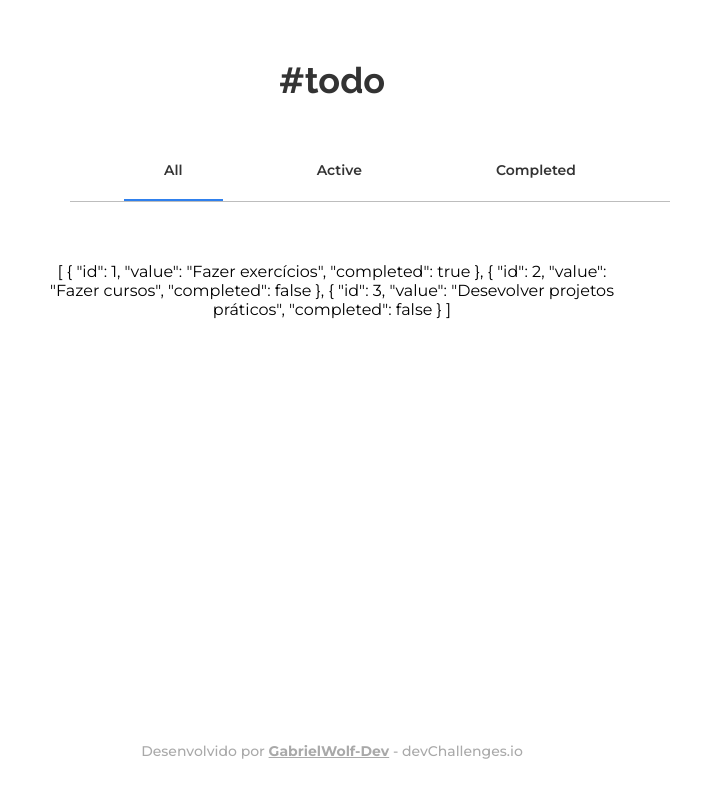
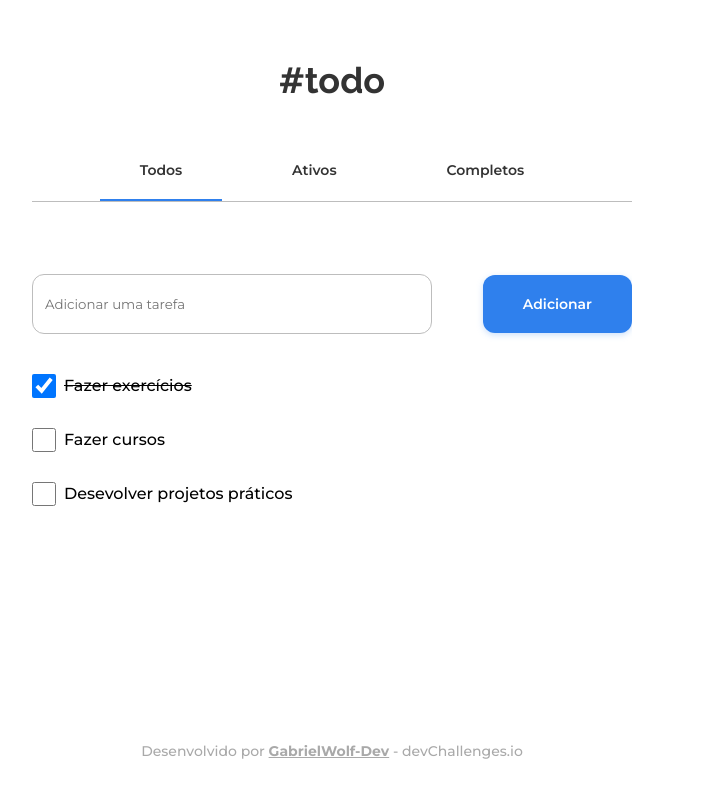
Before and after one commit to GabrielWolf-Dev/todo-list-vue, a Vue app: page / in a window 1280 px wide. Shown: the whole page, without its empty margins (308-1009 px from the left). Built offline with nearby package versions, Linux system fonts and the light colour scheme; data requests are answered from the project's data file.

Commit message:
feat: Assembling the components to create the interface

```diff
--- a/src/App.vue
+++ b/src/App.vue
@@ -35,7 +35,8 @@ export default {
   --color-base-2: #a9a9a9;
   --color-base-3: #828282;
   --color-base-4: #333333;
-  --color-primary: #2F80ED;
+  --color-primary-01: #4b97fa;
+  --color-primary-02: #2f80ed;
   --box-shadow-01: 0px 2px 6px rgba(127, 177, 243, 0.4);
 }
 
@@ -79,6 +80,10 @@ fieldset {
   position: relative;
 }
 
+.mt-40 {
+  margin-top: 40px;
+}
+
 .mb-40 {
   margin-bottom: 40px;
 }
--- a/src/components/ButtonSubmit.vue
+++ b/src/components/ButtonSubmit.vue
@@ -22,7 +22,13 @@ export default {
   color: var(--color-white);
   padding: 20px 40px;
   border-radius: 12px;
-  background-color: var(--color-primary);
+  background-color: var(--color-primary-02);
   box-shadow: var(--box-shadow-01);
+  transition: .3s;
+}
+
+.button:hover {
+  background-color: var(--color-primary-01);
+  transform: translateY(-2px);
 }
 </style>
--- a/src/components/HeaderApp.vue
+++ b/src/components/HeaderApp.vue
@@ -3,9 +3,9 @@
     <h1 class="title mb-40">#todo</h1>
 
     <ul class="list-options">
-      <li @click="handleOption" class="item-option" :class="{'item-option--active': optionTasks === 'All'}">All</li>
-      <li @click="handleOption" class="item-option" :class="{'item-option--active': optionTasks === 'Active'}">Active</li>
-      <li @click="handleOption" class="item-option" :class="{'item-option--active': optionTasks === 'Completed'}">Completed</li>
+      <li @click="handleOption" class="item-option" :class="{'item-option--active': optionTasks === 'All'}" data-option="All">Todos</li>
+      <li @click="handleOption" class="item-option" :class="{'item-option--active': optionTasks === 'Active'}" data-option="Active">Ativos</li>
+      <li @click="handleOption" class="item-option" :class="{'item-option--active': optionTasks === 'Completed'}" data-option="Completed">Completos</li>
     </ul>
   </header>
 </template>
@@ -20,9 +20,9 @@ export default {
   },
   methods: {
     handleOption(event) {
-      const { textContent } = event.currentTarget;
+      const { option } = event.currentTarget.dataset;
 
-      this.$store.dispatch("filterTasks", textContent);
+      this.$store.dispatch("filterTasks", option);
     },
   },
   watch: {
@@ -51,7 +51,7 @@ export default {
   display: flex;
   justify-content: space-evenly;
   align-content: center;
-  margin: 0 38px;
+  padding: 0 38px;
   border-bottom: 1px solid var(--color-base-1);
 }
 
@@ -65,6 +65,6 @@ export default {
 }
 
 .item-option--active {
-  border-bottom: 2px solid var(--color-primary);
+  border-bottom: 2px solid var(--color-primary-02);
 }
 </style>
--- a/src/components/InputText.vue
+++ b/src/components/InputText.vue
@@ -31,11 +31,12 @@ export default {
 <style scoped>
 .input {
   width: 100%;
-  max-width: 500px;
+  max-width: 400px;
   height: 60px;
+  display: inline-block;
   border-radius: 12px;
   border: 1px solid var(--color-base-1);
   padding-left: 12px;
-  outline-color: var(--color-primary);
+  outline-color: var(--color-primary-02);
 }
 </style>
--- a/src/components/TaskList.vue
+++ b/src/components/TaskList.vue
@@ -1,5 +1,5 @@
 <template>
-  <div>
+  <div class="mt-40">
     <fieldset class="fieldset" v-for="task in tasks" :key="task.id">
       <input
         class="check"
@@ -9,7 +9,7 @@
         :value="task.value"
         :checked="task.completed"
       />
-      <label class="label" :for="task.id">{{ task.value }}</label>
+      <label class="label" :class="{'task--completed': task.completed}" :for="task.id">{{ task.value }}</label>
     </fieldset>
   </div>
 </template>
@@ -30,11 +30,11 @@ export default {
 }
 
 .fieldset:first-child {
-  margin: 0  0 30px 0;
+  margin: 0 0 30px 0;
 }
 
 .fieldset:last-child {
-  margin: 30px  0 0 0;
+  margin: 30px 0 0 0;
 }
 
 .check {
@@ -48,4 +48,8 @@ export default {
   font-weight: 500;
   color: var(--color-black);
 }
+
+.task--completed {
+  text-decoration: line-through;
+}
 </style>
--- a/src/store/index.js
+++ b/src/store/index.js
@@ -29,7 +29,6 @@ export default new Vuex.Store({
         this.state.optionTasks !== "All" ? `?completed=${isCompleted}` : "";
       const response = await fetch(`${this.state.default_path}${query_path}`);
       const data = await response.json();
-      console.log(data);
 
       context.commit("FETCH_API", data);
     },
--- a/src/views/TodosView.vue
+++ b/src/views/TodosView.vue
@@ -1,12 +1,41 @@
 <template>
-  <div class="todos">{{ this.$store.state.tasks }}</div>
+  <div class="todos">
+    <form>
+      <fieldset class="add-todo">
+        <InputText
+          name="addTodo"
+          id="addTodo"
+          placeholder="Adicionar uma tarefa"
+        />
+        <ButtonSubmit text="Adicionar" />
+      </fieldset>
+      <TaskList :tasks="tasks" />
+    </form>
+  </div>
 </template>
 
 <script>
+import { mapState, mapActions } from "vuex";
+
+import InputText from "@/components/InputText.vue";
+import ButtonSubmit from "@/components/ButtonSubmit.vue";
+import TaskList from "@/components/TaskList.vue";
+
 export default {
   name: "TodosView",
+  components: {
+    InputText,
+    ButtonSubmit,
+    TaskList,
+  },
+  computed: {
+    ...mapState(["tasks"]),
+  },
+  methods: {
+    ...mapActions(["fetchAPI"]),
+  },
   created() {
-    this.$store.dispatch("fetchAPI");
+    this.fetchAPI();
   },
 };
 </script>
@@ -15,6 +44,13 @@ export default {
 .todos {
   width: 100%;
   height: 100%;
+  padding-top: 12px;
   overflow-y: auto;
 }
+
+.add-todo {
+  display: flex;
+  justify-content: space-between;
+  align-items: center;
+}
 </style>
```
